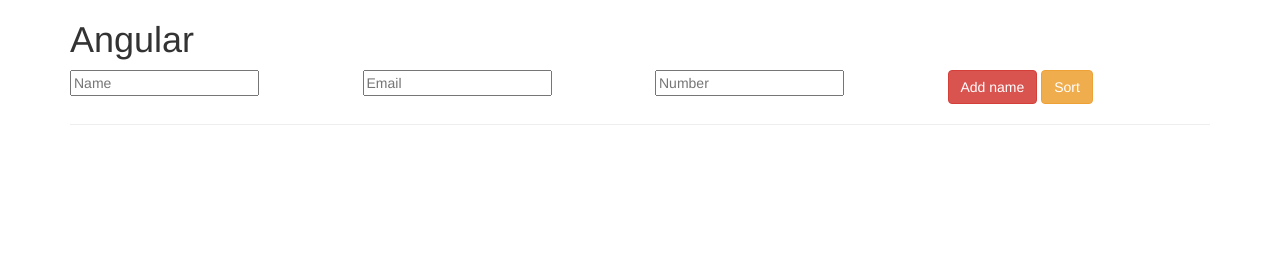
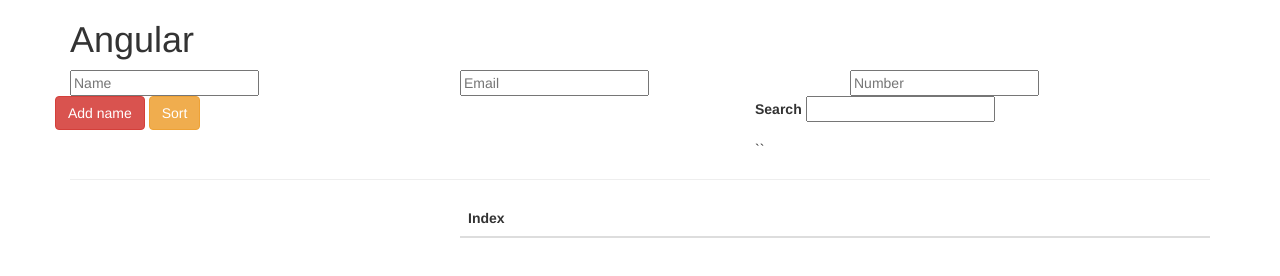
Before and after one commit to MaltbyRL/angularContactList, a website: page index.html in a window 1280 px wide. Drawn offline with nearby package versions, Linux system fonts and the light colour scheme; some packages are replaced by stand-ins of ours; a script that the page names is missing.

Commit message:
might have fixed something

```diff
--- a/index.html
+++ b/index.html
@@ -9,27 +9,33 @@
   <div class="container" ng-controller="mainCtrl">
     <h1>Angular</h1>
     <div class="row">
-    <div class="col-md-3">
+      <div class="col-md-4">
         <input ng-model="newContact.name" type="text" placeholder="Name">
       </div>
-      <div class="col-md-3">
+      <div class="col-md-4">
         <input ng-model="newContact.email" type="text" placeholder="Email">
       </div>
-      <div class="col-md-3">
+      <div class="col-md-4">
         <input ng-model="newContact.number" type="number" min="0" placeholder="Number">
       </div>
-      <div class="col-md-3">
-        <button ng-click="addContact()" class="btn btn-danger">Add name</button>
-        <button ng-click="sort()" class="btn btn-warning">Sort</button>
+      <div class="row">
+        <div class="col-md-3">
+          <button ng-click="addContact()" class="btn btn-danger">Add name</button>
+          <button ng-click="sort()" class="btn btn-warning">Sort</button>
+        </div>
+        <div class="col-md-4">
+        </div>
+        <div class="col-md-5">
+          <div class="form-group">
+            <label for="filter">Search</label>
+            <input ng-modal="filtertext" type="text" class="form_control">
+          </div>
+      ``</div>
       </div>
     </div>
   <hr>
   <!-- <button ng-click="$storage.counter = $storage.counter + 1">{{$storage.counter}}</button> -->
 
-  <!-- <div class="form-group">
-    <label for="filter">Search</label>
-    <input ng-modal="filtertext" type="text" class="form_control">
-  </div> -->
   <div class="row">
     <div class="col-xs-4"> </div>
 
@@ -37,11 +43,13 @@
       <table class="table" ng-if('contacts.length')>
         <thead>
           <tr>
+            <th>Index</th>
             <th ng-repeat="(key, value) in (contacts[0])">{{key}}</th>
           </tr>
         </thead>
         <tbody>
-          <tr ng-repeat="(key, contact) in (contacts) track by $index" style="font-size: 1.7vw; color: darkorange;">
+          <tr ng-repeat="(key, contact) in (contacts) |filter:filterText track by $index" style="font-size: 1.7vw; color: darkorange;">
+            <td>({{$index + 1}})</td>
             <td>{{contact.name}}</td>
             <td>{{contact.email}}</td>
             <td>{{contact.number}}</td>
--- a/main.js
+++ b/main.js
@@ -27,6 +27,7 @@
     $scope.contacts.push($scope.newContact);
     // $scope.$storage.contacts = $scope.contacts;
     console.log("done:", $scope.$storage.contacts);
+    location.reload(true)
   }
 
 
```
